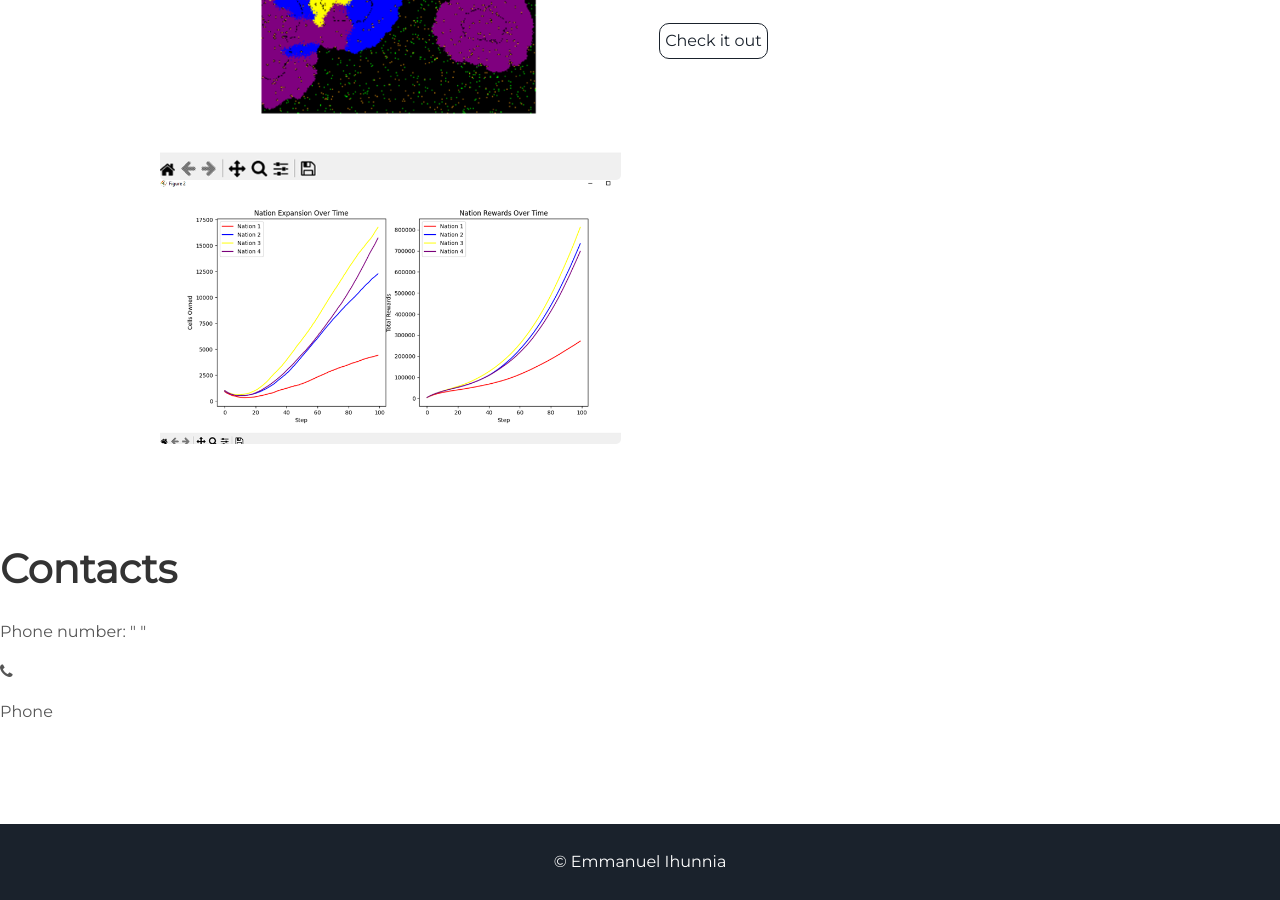
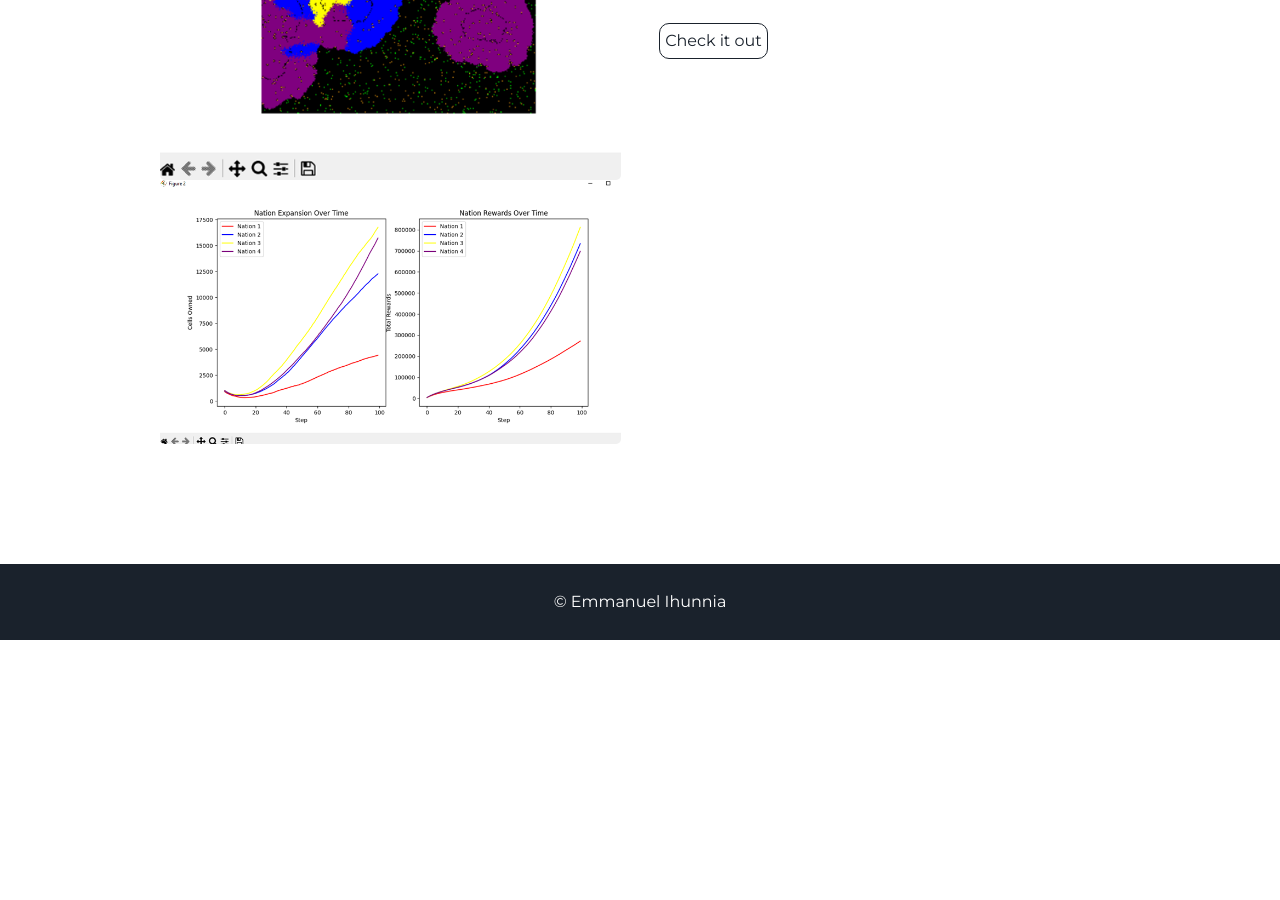
Before and after one commit to eihunnia/Project-Portfolio, a Jekyll site: the page built from index.html, in a window 1280 px wide and 900 px high, scrolled down 2266 px. Built offline with Jekyll 4.4.1, drawn with Linux system fonts in a browser that asks for light colours; after the commit the page ends 2906 px from its top, so only the background shows below that.

Commit message:
Update default.html in /layouts - Removed contacts.html

```diff
--- a/_layouts/default.html
+++ b/_layouts/default.html
@@ -9,9 +9,6 @@
       <section id="projects">
         {% include projects.html %}
       </section>
-      <section id="contacts">
-        {% include contacts.html %}
-      </section>
         {{ content }}
       {% include footer.html %}
   </body>
```
